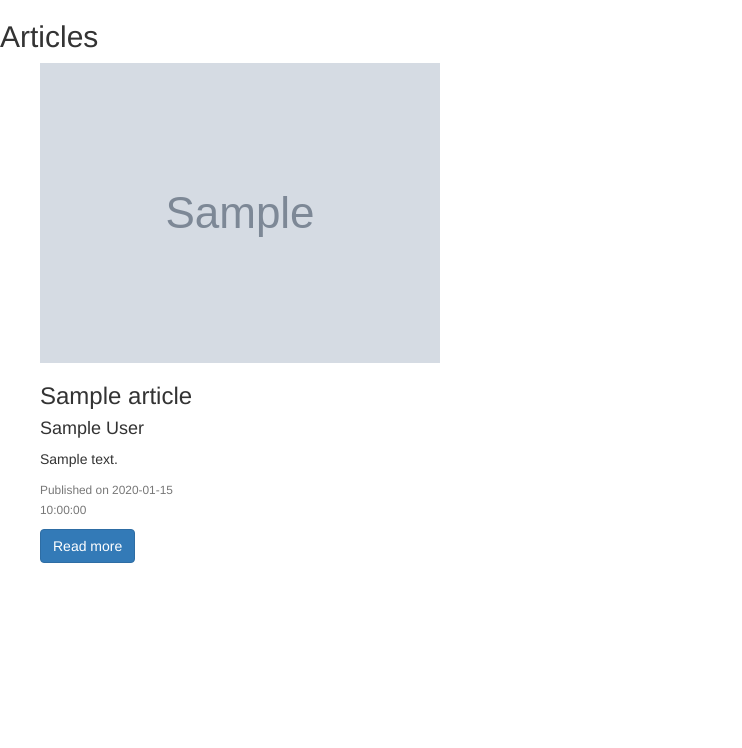
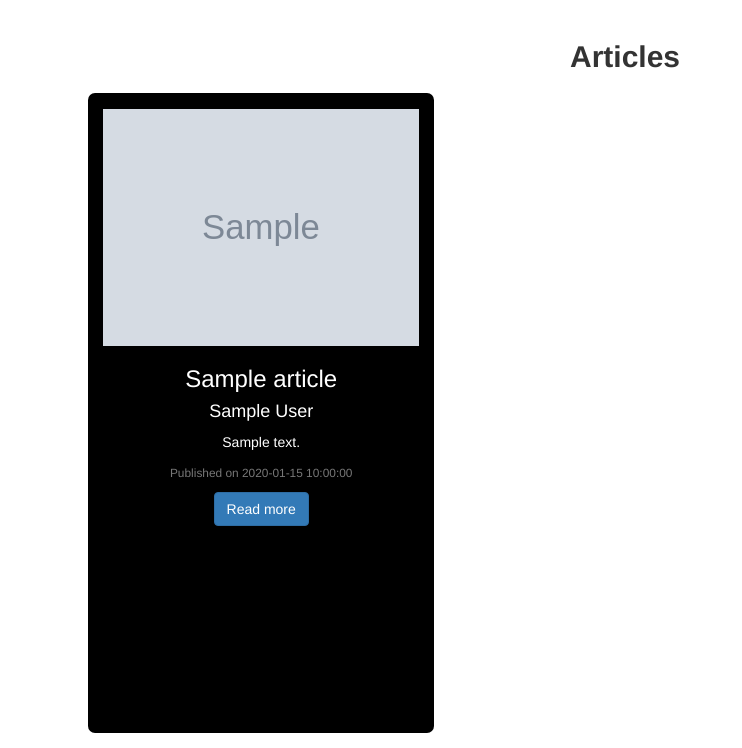
Before and after one commit to tori-bot/instant-news, a Flask app: template app/templates/source.html in a window 1280 px wide. Shown: the part 52-800 px from the top of the page, without its empty margins (0-742 px from the left). Run offline with Flask 2, Linux system fonts and the light colour scheme; the template is opened without the code that fills it: most values are stand-ins (such as "Sample title", 1, 10 or a date in 2020); grey boxes marked "Sample" are stand-in pictures; some libraries are stand-ins or nearby versions.

Commit message:
style source articles template

```diff
--- a/app/models.py
+++ b/app/models.py
@@ -3,12 +3,12 @@ from unicodedata import name
 
 class NewsSource:
     #clas that defines news source objects
-    def __init__(self,index,org_name,description,category,url,language,country):
+    def __init__(self,index,org_name,description,url,category,language,country):
         self.index=index
         self.org_name=org_name
         self.description=description
+        self.url=url
         self.category=category
-        self.url=url
         self.language=language
         self.country=country
 
--- /dev/null
+++ b/app/static/css/index.css
@@ -0,0 +1,15 @@
+.sources{
+margin-bottom: 5vh;
+}
+
+.articles{
+    margin: 5rem;
+}
+.card-img-top{
+    object-fit: cover;
+}
+.search{
+    margin-left: 25vw;
+    width:20vw;
+    background-color: aqua;
+}
--- a/app/templates/macros.html
+++ b/app/templates/macros.html
@@ -2,9 +2,10 @@
 
     {% for source in popular_sources %}
 
-    <div class="card" style="width: 18rem;">
+    <div class="card" style="width: 18rem; ">
         <div class="card-body">
-          <h3 class="card-title"> {{source.title}} | {{source.category}} </h3>
+          <h3 class="card-title"> {{source.org_name}} </h3>
+          <p><small class="text-muted">{{source.category}}  </small></p>
           <p class="card-text"> {{source.description}} </p>
           <a href="/source/{{source.index}} " target="blank" class="btn btn-primary">Explore</a>
         </div>
@@ -14,15 +15,15 @@
 
 {% macro displayArticlesOnSource(article_list) %}
       {% for article in article_list %}
-      <div class="card" style="width: 18rem;">
-        <img src="{{article.image}} " class="card-img-top" alt="{{article.title}} image ">
+      <div class="card col-md-3 articles" style="height: 80vh; width: 27vw; color: white; background-color: black; margin:1rem; border-radius: 7px; text-align: center;" >
+        <img src="{{article.image}} " class="card-img-top img-responsive" style="object-fit: cover; margin-top: 2vh; " alt="{{article.title}} image ">
         <div class="card-body">
           <h3 class="card-title">{{article.title}} </h3>
           <h4 class="author">{{article.author}} </h4>
 
-          <p class="card-text">{{article.description|truncate(50)}} </p>
+          <p class="card-text">{{article.description}} </p>
           <p class="card-text"><small class="text-muted"> Published on {{article.published}} </small></p>
-          <a href="{{article.url}} " target="blank" class="btn btn-primary">Read more</a>
+          <a href="{{article.url}} " target="blank" class="btn btn-primary" style="margin-bottom: 3vh;">Read more</a>
         </div>
       </div>
       {% endfor %}
@@ -30,12 +31,12 @@
 
 {% macro displayTrendingNews(trending_list) %}
       {% for trending in trending_list %}
-      <div class="card" style="width: 18rem;">
-        <img src="{{trending.image}} " class="card-img-top" alt="{{trending.title}} image">
+      <div class="card col-md-6" >
+        <img src="{{trending.image}} " class="card-img-top img-responsive" alt="{{trending.title}} image">
         <div class="card-body">
           <h3 class="card-title">{{trending.title}} </h3>
           <h4 class="author">{{trending.author}} </h4>
-          <p class="card-text">{{trending.description|truncate(30)}} </p>
+          <p class="card-text">{{trending.description}} </p>
           <a href="{{trending.url}} " target="blank" class="btn btn-primary">Read more</a>
         </div>
       </div>
--- a/app/templates/source.html
+++ b/app/templates/source.html
@@ -1,10 +1,20 @@
 {% extends 'base.html' %}
 {% import 'macros.html' as macro %}
 
+{% block styles %}
+    {{super()}}
+
+    <link href="{{url_for('static',filename='css/index.css')}}" rel="stylesheet">
+
+{% endblock %}
+
 {% block content %}
-<h2>Articles </h2>
-<ul>
+<div class="container row" style=" width: 100%; ">
+    <h2 style="text-align: center; font-weight: bold;"> Articles </h2>
+<ul style="margin-left: 3vw;">
     {{macro.displayArticlesOnSource(articles)}}
 </ul>
+</div>
+
 
 {% endblock %}
```
Also changed, not shown: app/main/views.py (+1 -16 lines), app/templates/index.html (+6 -4 lines), app/templates/search.html (+7 -0 lines), app/templates/article.html (deleted).
